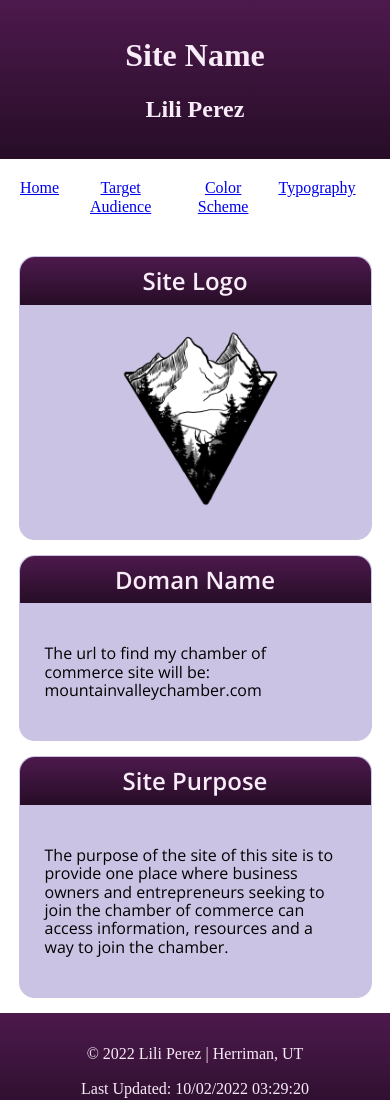
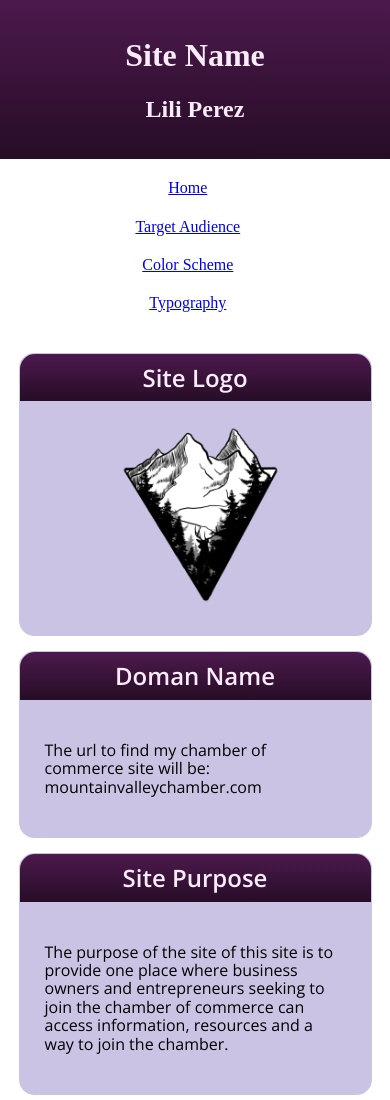
Before and after one commit to LiliIsabel/wdd230, a plain HTML site: page lesson3/index.html in a window 390 px wide. Shown: the top 1100 px of the page. Drawn offline with nearby package versions, Linux system fonts and the light colour scheme.

Commit message:
commerce try 3

```diff
--- a/lesson3/styles/stylesheet.css
+++ b/lesson3/styles/stylesheet.css
@@ -102,9 +102,14 @@ section,section3{
     font-family: 'Open Sans', sans-serif;
     font-size: 20px;
  }
+ /*Media query*/
  @media screen and (max-width: 600px) {
     main{
         grid-template-columns: auto;
+    }
+    nav, nav div{
+      flex-direction: column;
+      padding: 10px;
     }
 
 }
```
Also changed, not shown: index.html (+1 -1 lines).
